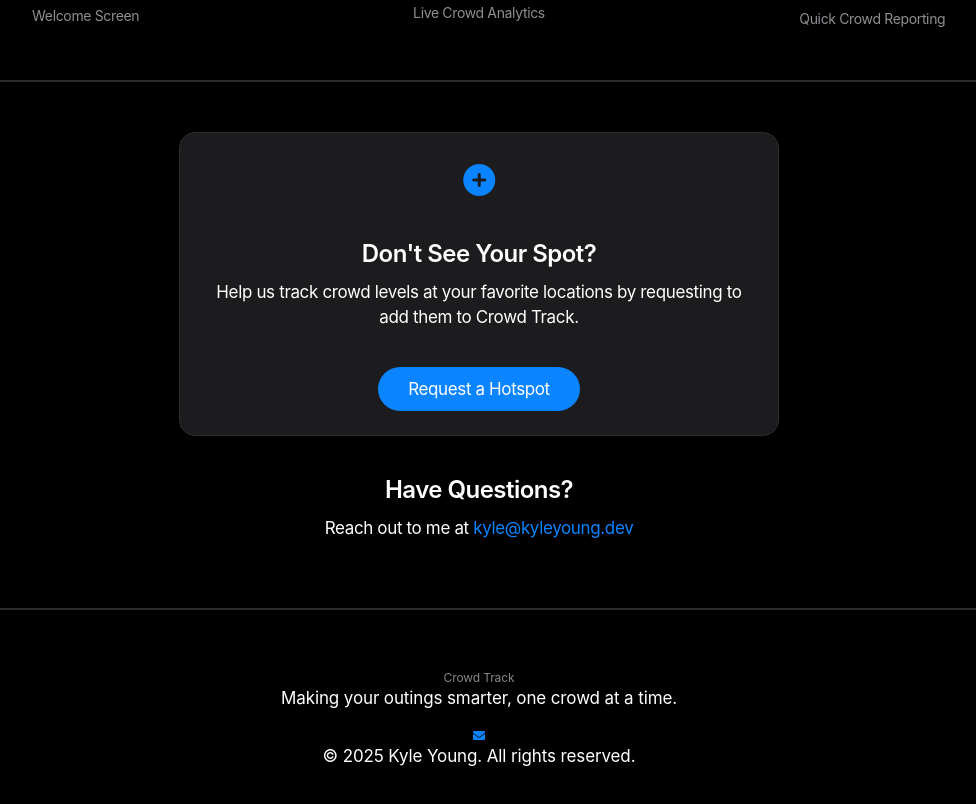
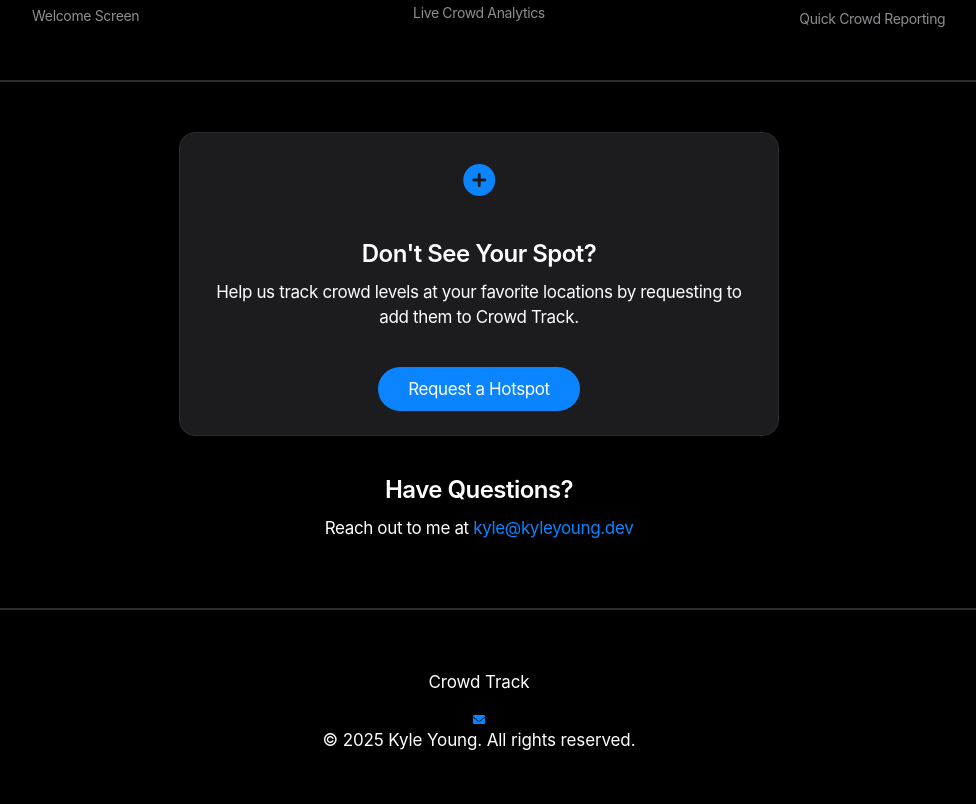
Before and after one commit to k-yleyoung/k-yleyoung.github.io, a website: page src/crowd-track.html in a window 1280 px wide. Shown: the part 2038-2842 px from the top of the page, without its empty margins (161-1137 px from the left). Drawn offline with Linux system fonts and the light colour scheme.

Commit message:
cleaned up footer

```diff
--- a/src/crowd-track.html
+++ b/src/crowd-track.html
@@ -168,8 +168,7 @@
   <!-- Footer -->
   <footer class="footer">
     <div class="footer-content">
-      <div class="footer-logo">Crowd Track</div>
-      <p>Making your outings smarter, one crowd at a time.</p>
+      <p>Crowd Track</p>
 
 
       <div class="social-links">
```
Also changed, not shown: src/hotspot-request.html (+1 -2 lines).
